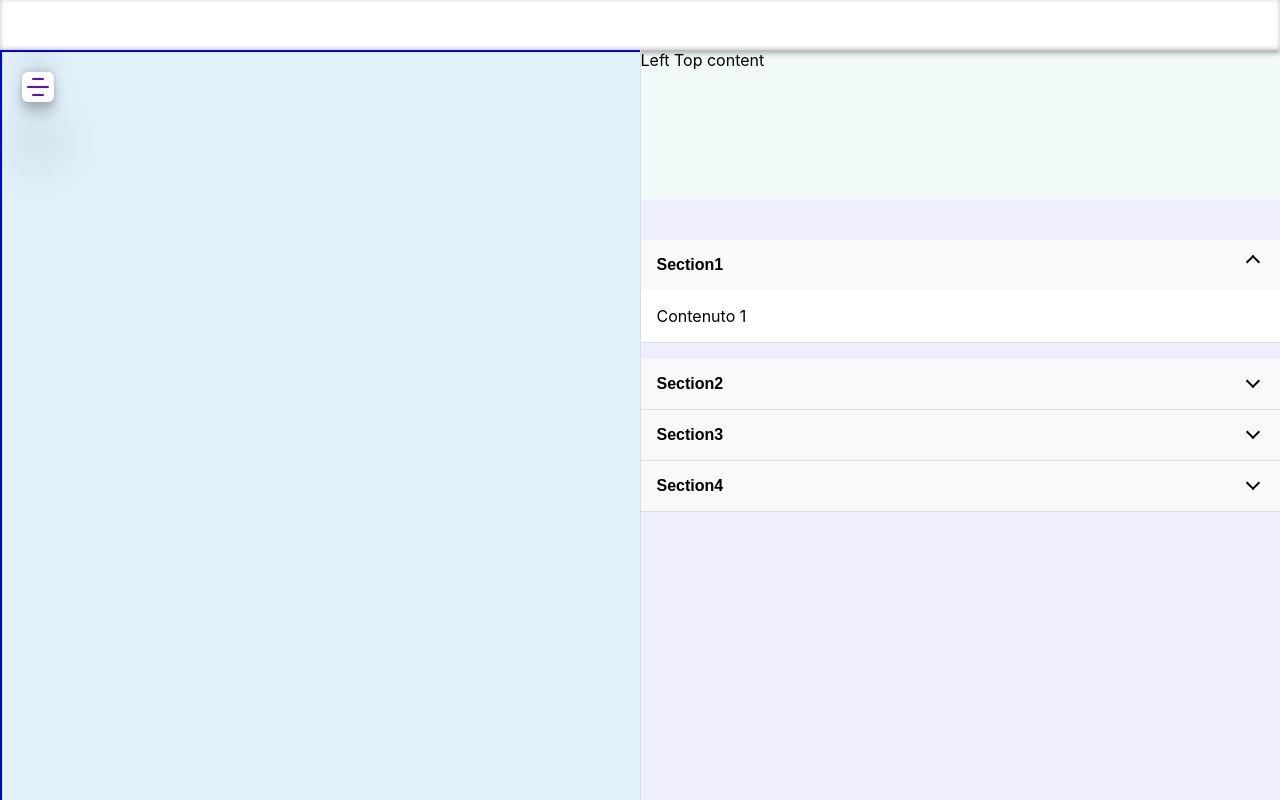
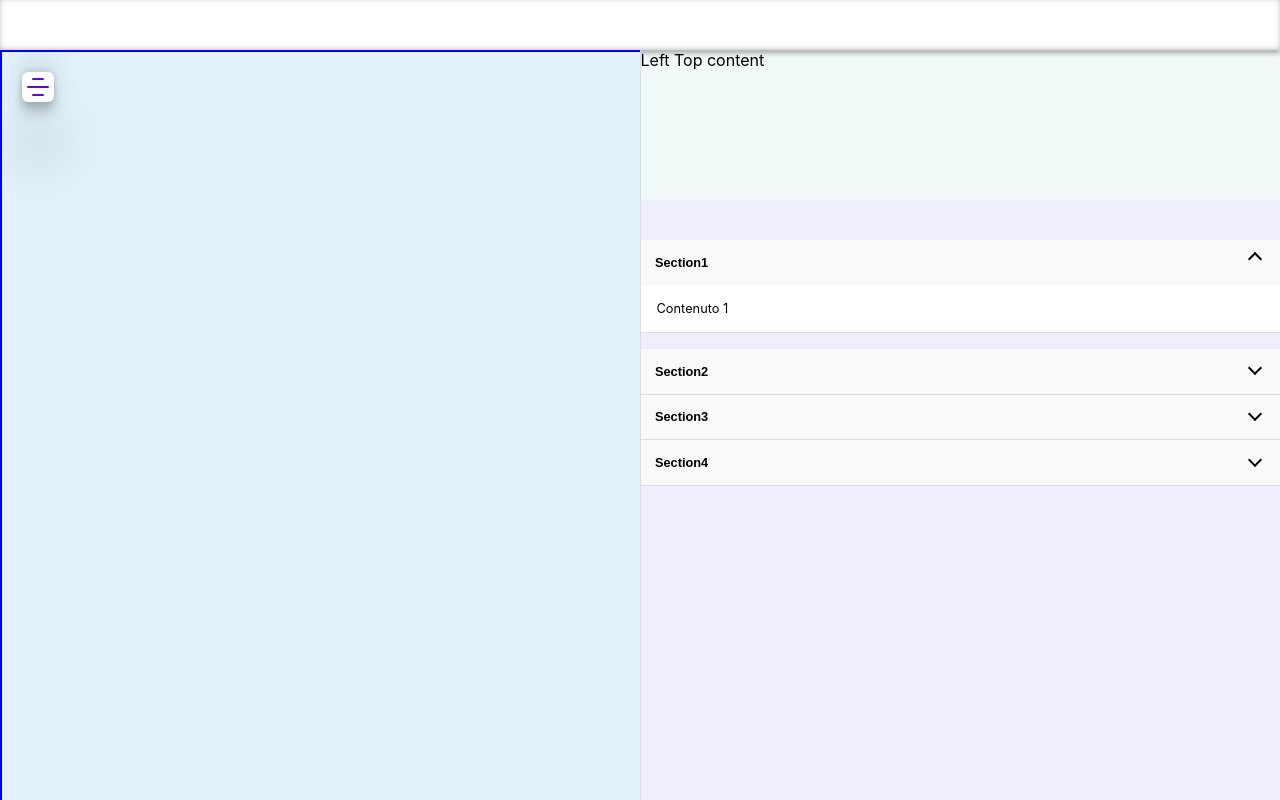
Before and after one commit to Tommaso-Zazzaretti/useReact, a React (Create React App) app: page / in a window 1280 px wide. Both pictures are taken after a click on the button "Section1". Built offline with nearby package versions, Linux system fonts and the light colour scheme.

Commit message:
Css Fixes

```diff
--- a/src/components/AccordionTree/AccordionTree.module.css
+++ b/src/components/AccordionTree/AccordionTree.module.css
@@ -30,14 +30,30 @@
     align-items: center;
     width: 100%;
     background-color: #f9f9f9;
-    padding: 1rem;
+    position: relative;
+    padding: 0.9rem;
     border: none;
-    font-size: 1rem;
+    font-size: 0.8rem;
     font-weight: bold;
     text-align: left;
     cursor: pointer;
     outline: none;
-    transition: background 0.3s ease;
+    z-index: 0;
+    transition: box-shadow 0.4s ease, background-color 0.4s ease;
+}
+
+@media (hover: hover) and (pointer: fine) {
+    .header:hover {
+        /* box-shadow: rgba(0, 0, 0, 0.12) 5px 5px 9px; */
+        box-shadow: 0 .2rem .2rem rgba(0,0,0,.25),inset 0 -1px 1px rgba(0,0,0,.25);
+        background-color: rgb(237, 243, 253);
+        z-index: 1;
+    }
+}
+
+.title {
+    flex: 1;
+    text-align: left;
 }
 
 .content {
@@ -46,20 +62,23 @@
     padding:0;
     border:0;
     transition: max-height 0.3s ease;
+    font-size: 0.8rem;
+    background-color: #FFFFFF;
 }
 
 .innerContent {
     padding: 16px 0px 16px 16px;
     background-color: #fff;
+    transition: opacity 700ms cubic-bezier(0.4, 0, 0.2, 1);
+    opacity: 0;
+}
+
+.innerContentOpen {
+    opacity: 1;
 }
 
 .divider {
     border-bottom: 1px solid #ddd;
-}
-
-.title {
-    flex: 1;
-    text-align: left;
 }
 
 .arrowWrapper {
--- a/src/components/AccordionTree/AccordionTree.tsx
+++ b/src/components/AccordionTree/AccordionTree.tsx
@@ -339,7 +339,7 @@ const AccordionTreeItem: React.ForwardRefExoticComponent<IAccordionTreeItemInner
                 </button>
                 <div className={`${css.content}`} style={{maxHeight: isOpen ? contentHeight+'px' : '0px'}}>
                     {(!unmountOnClose || active) &&
-                        <div ref={onContentInitOrDestroyEventHandler} className={css.innerContent}>{children}</div>
+                        <div ref={onContentInitOrDestroyEventHandler} className={`${css.innerContent} ${isOpen && active ? css.innerContentOpen : ''}`}>{children}</div>
                     }
                 </div>
                 <div ref={dRef} className={css.divider}></div>
--- a/src/components/Splitter/Splitter.module.css
+++ b/src/components/Splitter/Splitter.module.css
@@ -31,6 +31,7 @@
     right: -2px;
     cursor: inherit;
     background-color: transparent;
+    z-index: 10;
     transition: background-color 0.2s ease-out;
 }
 
```
